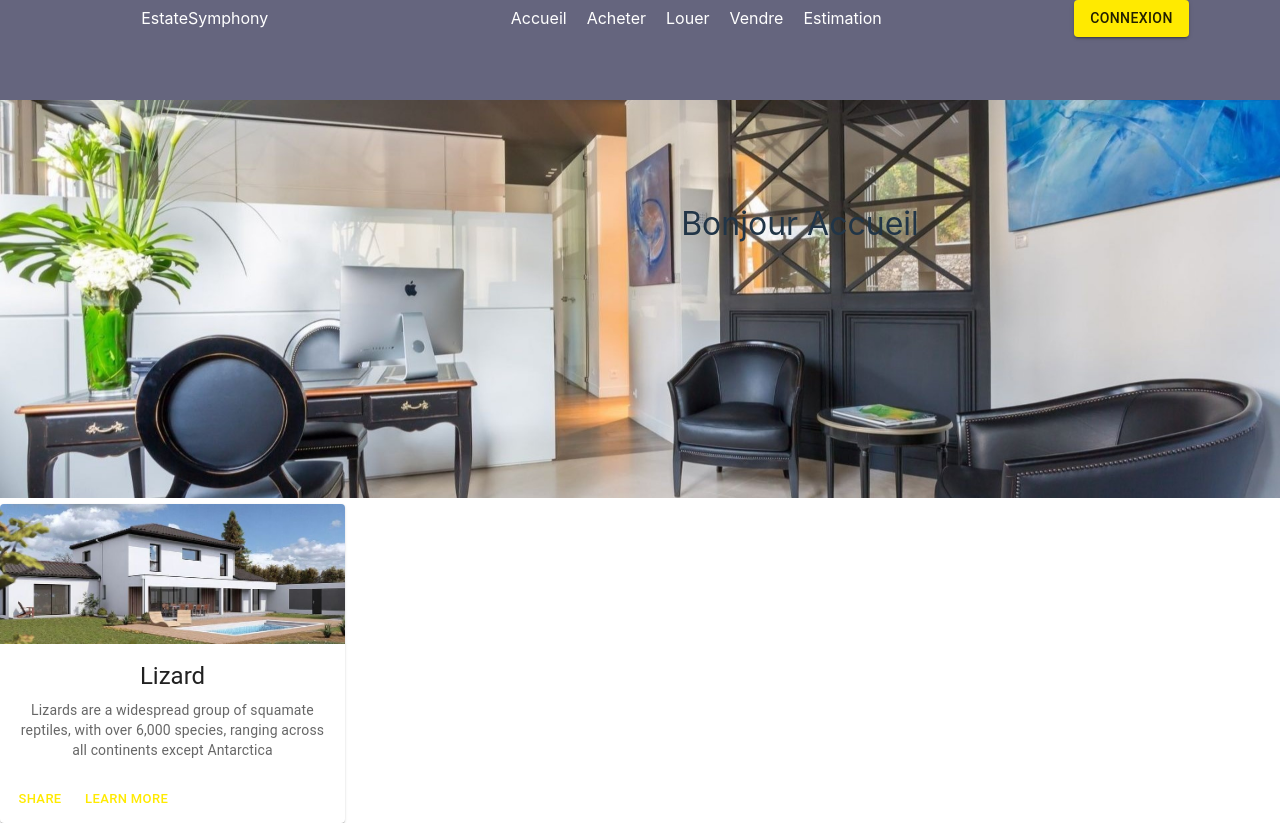
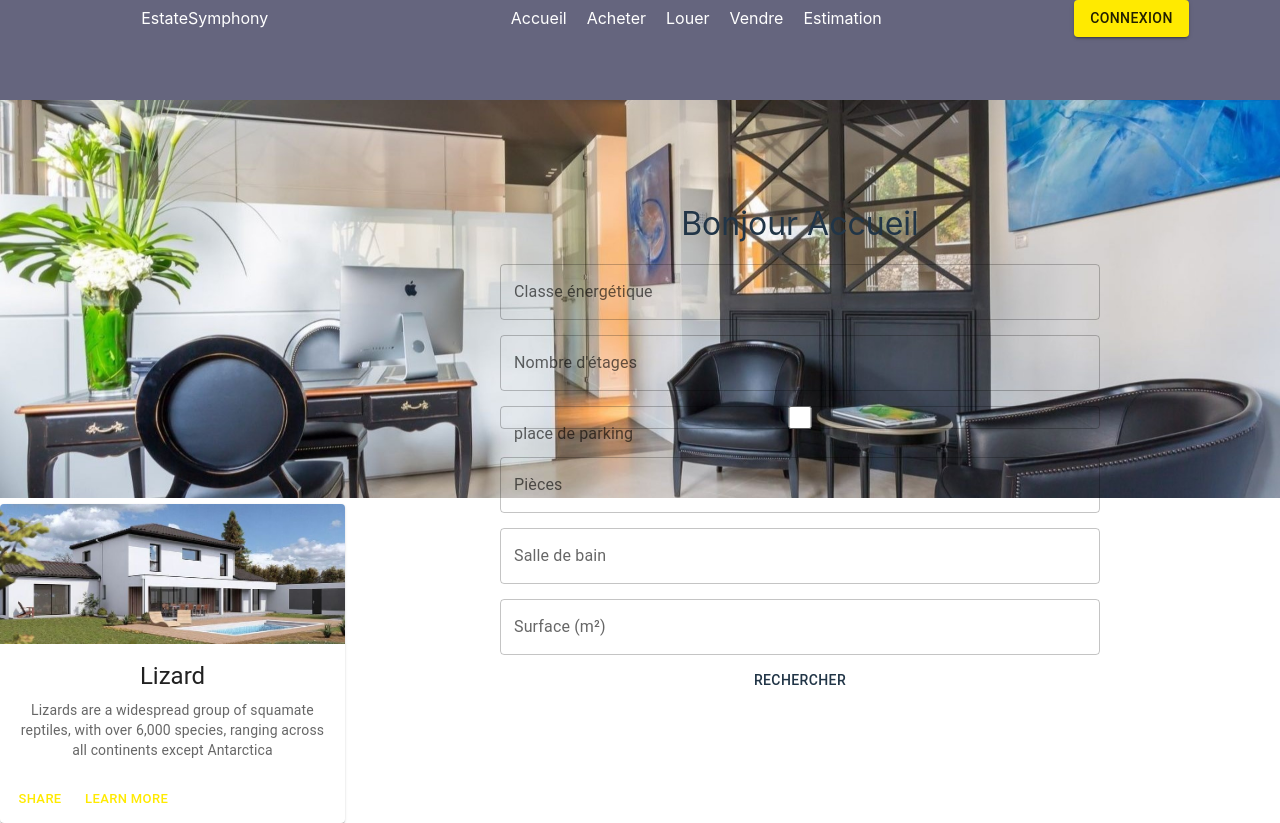
Before and after one commit to Ahsoka80/EstateSymphonyFront, a React (Vite) app in the folder estateSymphonyFront/: page / in a window 1280 px wide. Built offline with nearby package versions, Linux system fonts and the light colour scheme; no server answers.

Commit message:
search form started

```diff
--- a/estateSymphonyFront/src/Components/Accueil/Accueil.jsx
+++ b/estateSymphonyFront/src/Components/Accueil/Accueil.jsx
@@ -5,9 +5,33 @@ import CardContent from '@mui/material/CardContent';
 import CardMedia from '@mui/material/CardMedia';
 import Button from '@mui/material/Button';
 import Typography from '@mui/material/Typography';
+import CustomForm from '../Form/CustomForm';
+import { Form, useNavigate } from 'react-router-dom';
+import { Formik } from 'formik';
+import { Box } from '@mui/material';
+import * as Yup from 'yup';
+import { getAllProperties } from '../../utils/api/properties';
+import CustomButton from '../Buttons/CustomButton';
 
+const validation = Yup.object({
+  energising: Yup.string()
+    .notRequired()
+    .matches(/\w+/, "Le mot de passe doit contenir au moins 1 chiffre"),
+})
 
 export default function Accueil() {
+  // const navigate = useNavigate();
+
+  const handleSearch = async (data) => {
+    let message = '';
+    try {
+      message = await getAllProperties(data);
+      console.log(message);
+
+    } catch (error) {
+      console.error('Erreur : ', error);
+    }
+  }
   return (
     <>
       <div className='mainAccueil'>
@@ -16,6 +40,93 @@ export default function Accueil() {
 
         <div className='accueil'>
           <span>Bonjour Accueil</span>
+          <div className='SearchForm'>
+            <Formik enableReinitialize
+              validationSchema={validation}
+              initialValues={{
+                energising: '',
+
+              }}
+              onSubmit={handleSearch}
+            >
+              {({ values, handleChange, handleSubmit, errors }) => {
+                return (
+                  <Box>
+                    <Form onSubmit={handleSubmit}>
+                      <CustomForm
+                        inputs={[
+                          {
+                            name: 'energising',
+                            value: values.energising,
+                            type: 'text',
+                            onChange: handleChange,
+                            label: 'Classe énergétique',
+                            error: errors.energising,
+                            required: false,
+                          },
+                          {
+                            name: 'floor',
+                            value: values.floor,
+                            type: 'text',
+                            onChange: handleChange,
+                            label: 'Nombre d\'étages',
+                            error: errors.floor,
+                            required: false,
+                          },
+                          {
+                            name: 'parking',
+                            value: values.parking,
+                            type: 'checkbox',
+                            onChange: handleChange,
+                            label: 'place de parking',
+                            error: errors.parking,
+                            required: false,
+                          },
+                          {
+                            name: 'rooms',
+                            value: values.rooms,
+                            type: 'number',
+                            onChange: handleChange,
+                            label: 'Pièces',
+                            error: errors.rooms,
+                            required: false,
+                          },
+                          {
+                            name: 'showerRoom',
+                            value: values.showerRoom,
+                            type: 'number',
+                            onChange: handleChange,
+                            label: 'Salle de bain',
+                            error: errors.showerRoom,
+                            required: false,
+                          },
+                          {
+                            name: 'surface',
+                            value: values.surface,
+                            type: 'number',
+                            onChange: handleChange,
+                            label: 'Surface (m²)',
+                            error: errors.surface,
+                            required: false,
+                          },
+                        ]}
+                      ></CustomForm>
+                      <CustomButton
+                        onClick={handleSubmit}
+                        text={'Rechercher'}
+                        style={{ color: 'white' }}
+                        type={'submit'}
+                        size={'large'}
+                        fullWidth={true}
+                        variant={'contained'}
+                      >
+                      </CustomButton>
+                    </Form>
+                  </Box>
+                )
+              }}
+            </Formik>
+          </div>
         </div>
 
         <div>
--- a/estateSymphonyFront/src/Components/Buttons/CustomButton.jsx
+++ b/estateSymphonyFront/src/Components/Buttons/CustomButton.jsx
@@ -1,4 +1,4 @@
-import React from "react";
+/* eslint-disable react/prop-types */
 import { Button } from "@mui/material";
 import useIcon from "../../utils/hooks/useIcon";
 
@@ -33,7 +33,6 @@ const CustomButton = (props) => {
             }
             size={size}
             fullWidth={fullWidth}
-            type={type}
             color={color}
         >
             {text}
--- a/estateSymphonyFront/src/Components/Header/Header.jsx
+++ b/estateSymphonyFront/src/Components/Header/Header.jsx
@@ -10,7 +10,7 @@ import { useNavigate } from 'react-router-dom';
 import { useEmail } from '../../utils/api/useEmail';
 import { getUserEmail } from '../../utils/api/user';
 import { AuthContext } from '../../AuthContext/AuthContext';
-import { getProperties } from '../../utils/api/properties';
+import { getAllProperties } from '../../utils/api/properties';
 
 const Header = (props) => {
 
@@ -25,17 +25,15 @@ const Header = (props) => {
                 setUserFirstname(data.firstname);
                 setUserLastname(data.lastname);
             })
-            getProperties().then(dataa => {
+            getAllProperties().then(dataa => {
                 console.log(dataa);
-                console.log("coucou");
             })
 
             console.log('Utilisateur connecté');
         } else {
             console.log('Utilisateur déconnecté');
-            getProperties().then(dataa => {
+            getAllProperties().then(dataa => {
                 console.log(dataa);
-                console.log("coucou");
             })
         }
     }, [isLoggedIn, email, userFirstname, userLastname])
@@ -86,11 +84,23 @@ const Header = (props) => {
                     </Container>
                     {!isLoggedIn ?
                         (<>
-                            <CustomButton onClick={handleLogin} type={'contained'} text={'Connexion'} style={{ color: textColor }} iconPosition={'right'} />
+                            <CustomButton
+                                onClick={handleLogin}
+                                type={'contained'}
+                                text={'Connexion'}
+                                style={{ color: textColor }}
+                                iconPosition={'right'}
+                            />
                         </>)
                         :
                         (<>
-                            <CustomButton onClick={handleLogout} type={'contained'} text={'Déconnexion'} style={{ color: textColor }} iconPosition={'right'} />
+                            <CustomButton
+                                onClick={handleLogout}
+                                type={'contained'}
+                                text={'Déconnexion'}
+                                style={{ color: textColor }}
+                                iconPosition={'right'}
+                            />
 
                         </>)
                     }
--- a/estateSymphonyFront/src/Screens/RegistrerScreen/Register.jsx
+++ b/estateSymphonyFront/src/Screens/RegistrerScreen/Register.jsx
@@ -175,12 +175,13 @@ const RegisterForm = () => {
                                 ]}
                             />
                             <CustomButton
-
-                                color='success'
                                 onClick={handleSubmit}
-                                size='large'
-                                variant='contained'
-                                fullWidth
+                                text={'S\'inscrire'}
+                                type={'submit'}
+                                color={'success'}
+                                size={'large'}
+                                variant={'contained'}
+                                fullWidth={true}
                             />
                             <Button
                                 fullWidth
--- a/estateSymphonyFront/src/utils/api/properties.js
+++ b/estateSymphonyFront/src/utils/api/properties.js
@@ -1,6 +1,6 @@
 import instance from "../instanceAxios";
 
-export const getProperties = async () => {
+export const getAllProperties = async () => {
     try {
         console.log("coucou");
         const response = await instance.get(`properties`);
@@ -9,3 +9,11 @@ export const getProperties = async () => {
         console.error('Erreur survenue : ', error.message);
     }
 }
+
+export const getPropertiesBySearch = async (data) => {
+    try {
+        const response = await instance.get(`properties/`);
+    } catch (error) {
+        console.error('Erreur récupération des propriétés de la recherche : ', error);
+    }
+}
```
